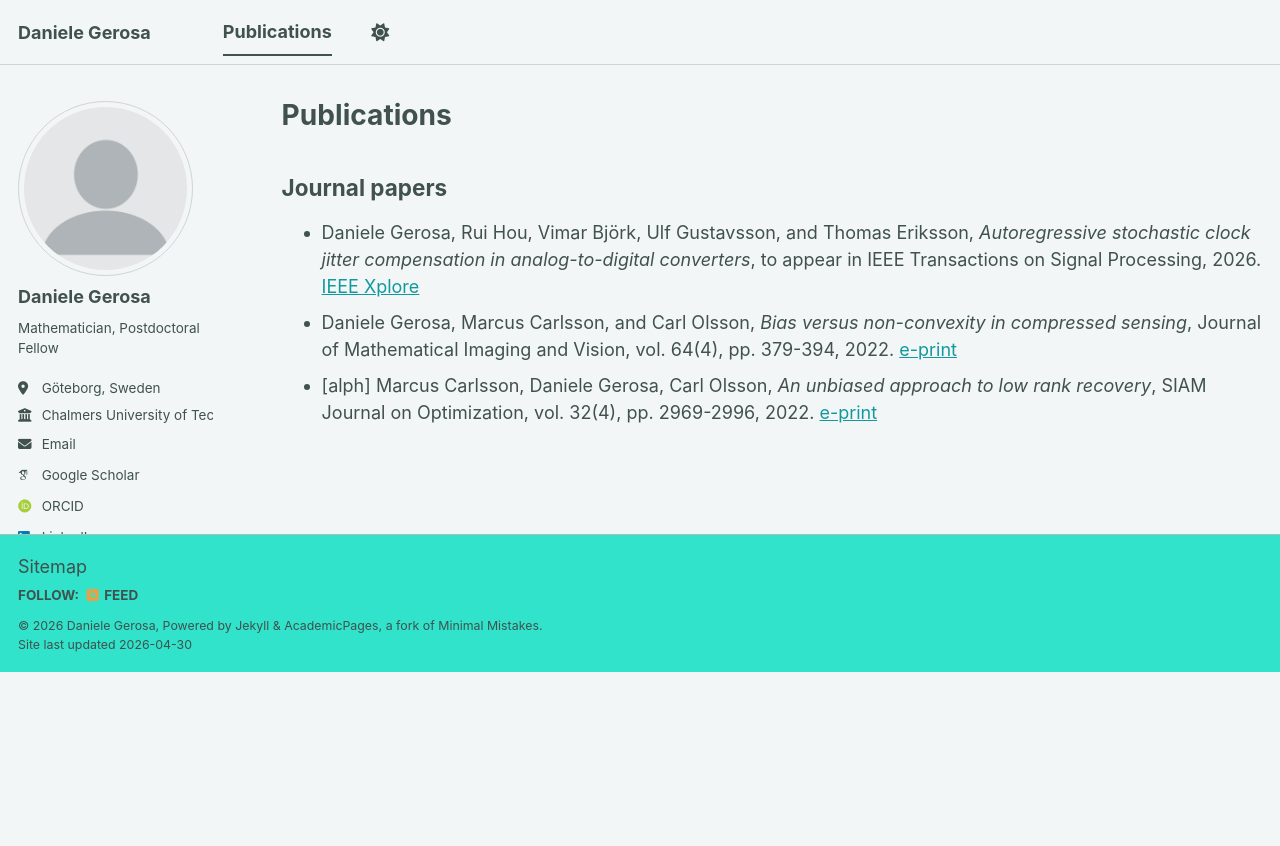
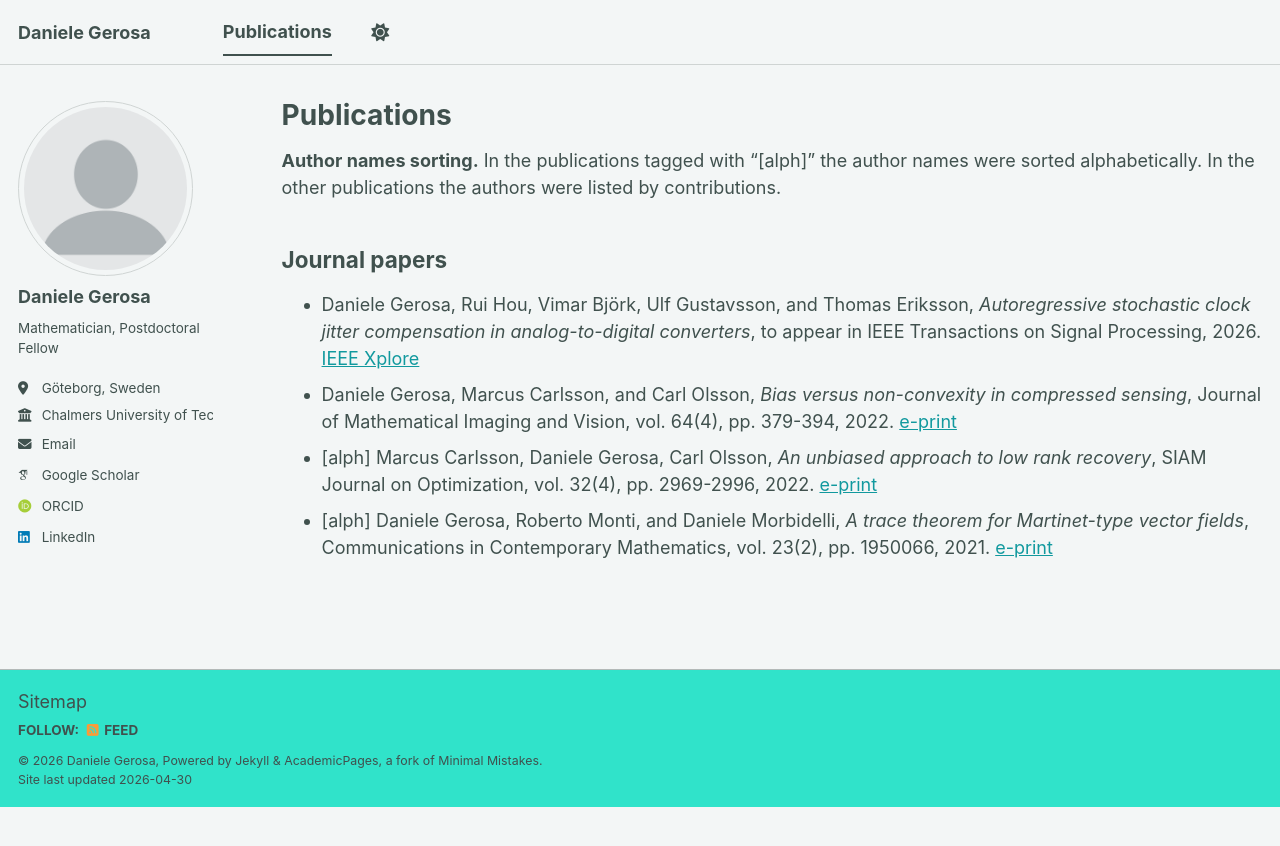
Before and after one commit to dagerosa/dagerosa.github.io, a Jekyll site: the page built from _pages/publications.md, in a window 1280 px wide. Shown: the top 846 px of the page. Built offline with Jekyll 4.4.1, drawn with Linux system fonts in a browser that asks for light colours; some web fonts are replaced; a script bundle is joined from its source files by our own code; library files that are not in the unit come from our copies.

Commit message:
Update publications.md

```diff
--- a/_pages/publications.md
+++ b/_pages/publications.md
@@ -5,7 +5,10 @@
 author_profile: true
 ---
 
+**Author names sorting.** In the publications tagged with "[alph]" the author names were sorted alphabetically. In the other publications the authors were listed by contributions.
+
 ## Journal papers
 - Daniele Gerosa, Rui Hou, Vimar Björk, Ulf Gustavsson, and Thomas Eriksson, *Autoregressive stochastic clock jitter compensation in analog-to-digital converters*, to appear in IEEE Transactions on Signal Processing, 2026. [IEEE Xplore](https://ieeexplore.ieee.org/stamp/stamp.jsp?arnumber=11489516)
 - Daniele Gerosa, Marcus Carlsson, and Carl Olsson, *Bias versus non-convexity in compressed sensing*, Journal of Mathematical Imaging and Vision, vol. 64(4), pp. 379-394, 2022. [e-print](https://link.springer.com/article/10.1007/s10851-022-01071-5)
 - [alph] Marcus Carlsson, Daniele Gerosa, Carl Olsson, *An unbiased approach to low rank recovery*, SIAM Journal on Optimization, vol. 32(4), pp. 2969-2996, 2022. [e-print](https://epubs.siam.org/doi/10.1137/19M1294800)
+- [alph] Daniele Gerosa, Roberto Monti, and Daniele Morbidelli, *A trace theorem for Martinet-type vector fields*, Communications in Contemporary Mathematics, vol. 23(2), pp. 1950066, 2021. [e-print](https://www.worldscientific.com/doi/10.1142/S0219199719500664?srsltid=AfmBOoolYshNwTegQY0L8063yJ7Sd0JUIlDPtRfV66QFYXQ0YeeyPbSb)
```
